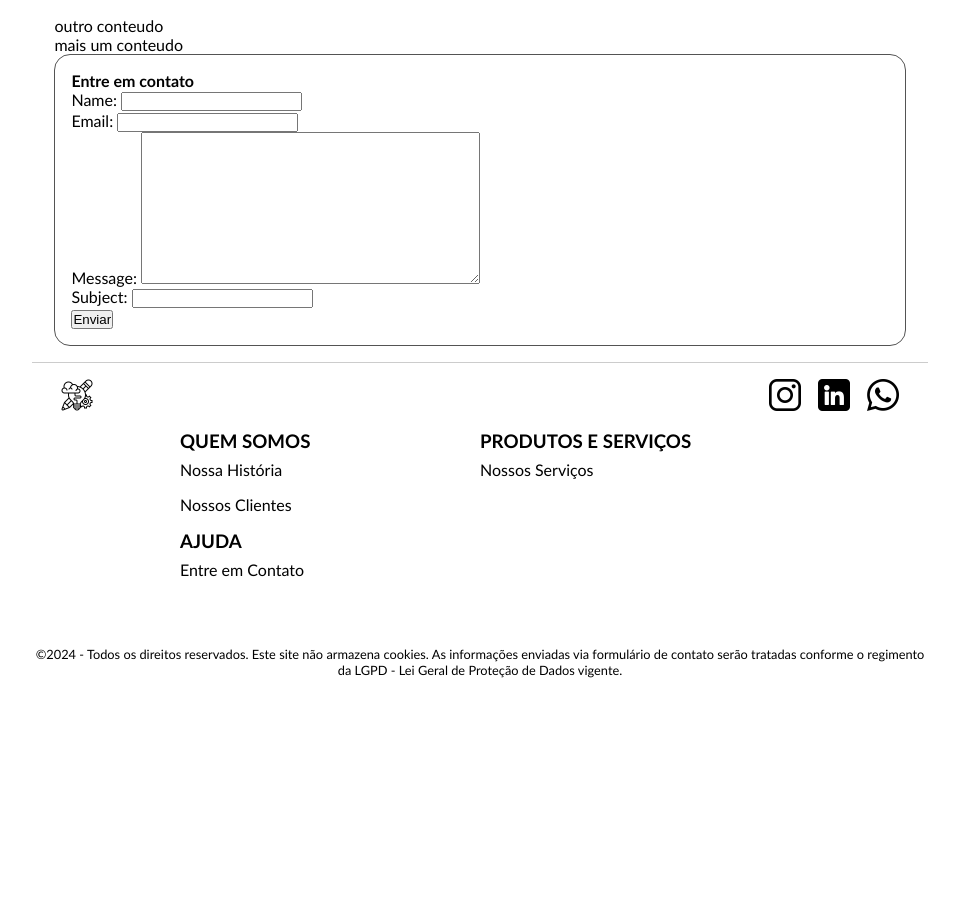
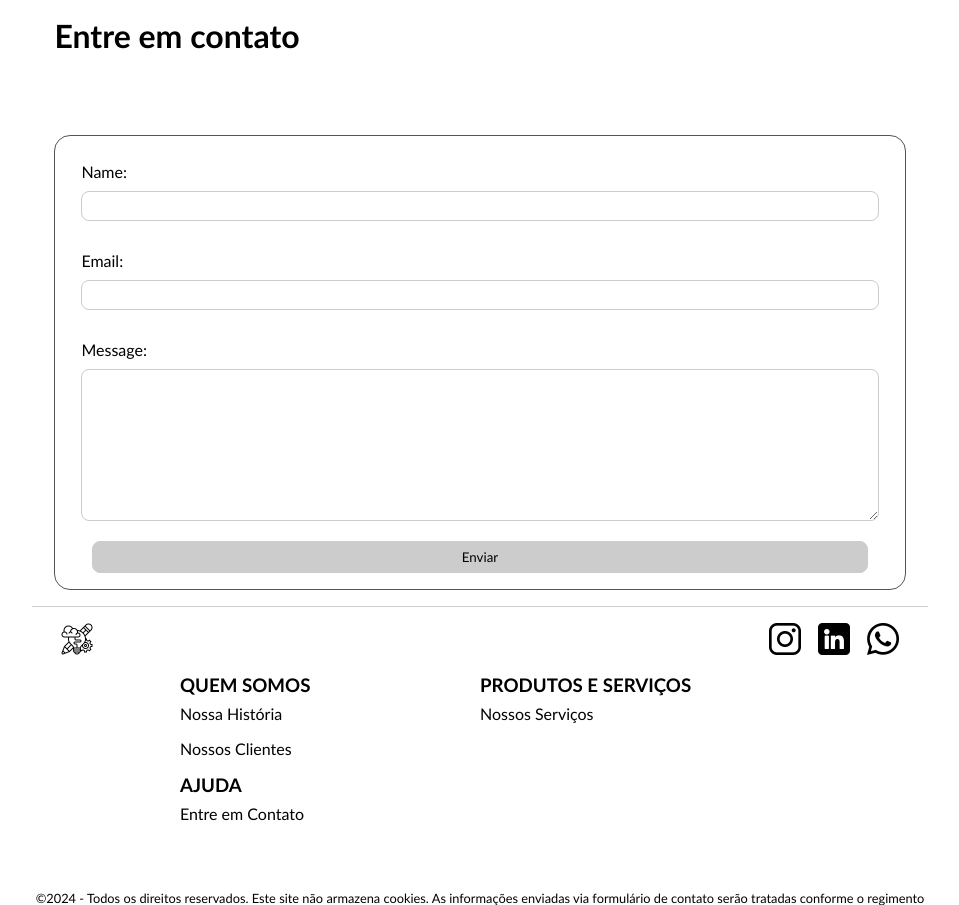
Before and after one commit to osantoschris/teste-hospedagem, a Django app: page /contact/ in a window 1280 px wide. Shown: the part 75-980 px from the top of the page, without its empty margins (160-1119 px from the left). Before the commit the page ends 753 px from the top, so only its background shows below. Run offline with Django 5.2, Linux system fonts and the light colour scheme.

Commit message:
formatação do formulário de contato

```diff
--- a/homepage/forms.py
+++ b/homepage/forms.py
@@ -5,7 +5,7 @@ class ContactMeForm(forms.ModelForm):
 
     class Meta:
         model = ContactMe
-        fields = ['name', 'email', 'message', 'subject']
+        fields = ['name', 'email', 'message']
 
     def __init__(self, *args, **kargs):
         super().__init__(*args, *kargs)
--- a/homepage/static/homepage/css/contact.css
+++ b/homepage/static/homepage/css/contact.css
@@ -5,8 +5,51 @@
     grid-template-columns: 1fr;
 }
 
-#form-contact > form {
+.contact-form {
     border: 1px solid #545454;
     border-radius: 1rem;
     padding: 1rem;
+    display: flex;
+    flex-direction: column;
+    align-items: center;
+    justify-content: center;
 }
+.contact-form > div {
+    padding: 10px;
+}
+.btn-submit {
+    width: 95%;
+    height: 2rem;
+    border: 1px solid #CCCCCC;
+    border-radius: 0.5rem;
+    background-color: #CCCCCC;
+    color: #000000;
+    font-family: 'Trebuchet MS', 'Lucida Sans Unicode', 'Lucida Grande', 'Lucida Sans', Arial, sans-serif;
+}
+
+.form-title {
+    font-size: 2rem;
+    padding-bottom: 5rem;
+}
+
+.contact-form > div {
+    display: flex;
+    width: 100%;
+    flex-direction: column;
+    align-items: start;
+    justify-content: center;
+}
+.contact-form > div > input, textarea {
+    width: 100%;
+}
+.contact-form > div > input {
+    height: 30px;
+    border: 1px solid #CCCCCC;
+    border-radius: 0.5rem;
+    margin: 10px 0;
+}
+.contact-form > div > textarea {
+    border: 1px solid #CCCCCC;
+    border-radius: 0.5rem;
+    margin: 10px 0;
+}
--- a/homepage/static/homepage/css/style.css
+++ b/homepage/static/homepage/css/style.css
@@ -117,12 +117,10 @@ body.no-scroll {
     background-color: #F5F5F5;
     border: 1px solid #F5F5F5;
 }
-.dropdown-menu.show > ul > li:hover {
-    background-color: #545454;
+ .dropdown-menu.show > ul > li:hover {
     border: 1px solid #545454;
     cursor: pointer;
-    color: #FFFFFF;
-}
+ }
 .dropdown-menu ul li a {
     text-decoration: none;
     color: #545454;
--- a/homepage/templates/homepage/contact.html
+++ b/homepage/templates/homepage/contact.html
@@ -11,13 +11,11 @@
 
 <div class="main-container" id="form-container">
     <div class="sub-container" id="form-contact">
-        <p>outro conteudo</p>
-        <p>mais um conteudo</p>
+        <h4 class="form-title">Entre em contato</h4>
         <form autocomplete="off" method="post" class="contact-form">
-            <h4>Entre em contato</h4>
             {% csrf_token %}
             {{ form }}
-            <button type="submit" class="btn btn success">Enviar</button>
+            <button type="submit" class="btn-submit">Enviar</button>
         </form>
     </div>
 </div>
--- a/homepage/views.py
+++ b/homepage/views.py
@@ -10,7 +10,7 @@ def send_contact_email(data):
     email = EmailMessage(data['subject'],
                          message_body,
                          settings.DEFAULT_FROM_EMAIL,
-                         to=['christian.santos9@gmail.com'])
+                         to=['christianoliveira8@outlook.com'])
     email.content_subtype = 'html'
     return email.send()
 
@@ -40,7 +40,7 @@ def send_email(request):
             email = {
                 'name': request.POST.get('name'),
                 'email': request.POST.get('email'),
-                'subject': request.POST.get('subject'),
+                'subject': f'Email de {request.POST.get("name")} - {request.POST.get("email")}',
                 'message': request.POST.get('message'),
             }
 
```
Also changed, not shown: homepage/templates/homepage/send.html (+6 -1 lines), db.sqlite3.
